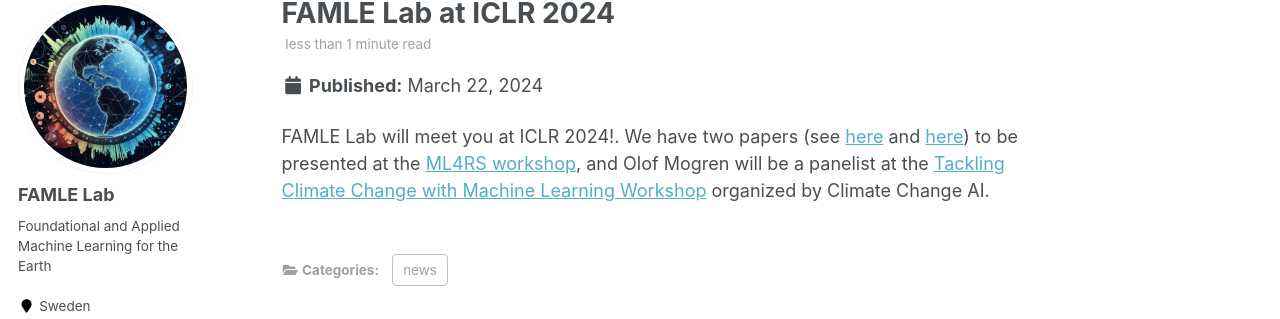
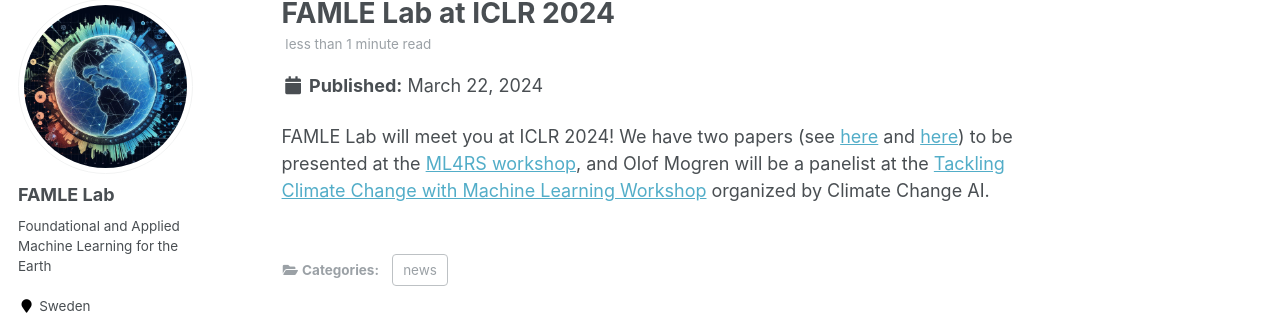
Before and after one commit to ridr-se/ridr-se.github.io, a Jekyll site: the page built from news/_posts/2024-03-22-iclr.md, in a window 1280 px wide and 900 px high. Shown: the part 119-438 px from the top of the window. Built offline with Jekyll 4.4.1, drawn with Linux system fonts in a browser that asks for light colours.

Commit message:
climes news

```diff
--- a/news/_posts/2024-03-22-iclr.md
+++ b/news/_posts/2024-03-22-iclr.md
@@ -9,4 +9,4 @@ people:
 - Edvin Listo Zec
 ...
 
-FAMLE Lab will meet you at ICLR 2024!. We have two papers (see [here](https://arxiv.org/abs/2403.04385) and [here](https://arxiv.org/abs/2311.14024)) to be presented at the [ML4RS workshop](https://ml-for-rs.github.io/iclr2024/), and Olof Mogren will be a panelist at the [Tackling Climate Change with Machine Learning Workshop](https://www.climatechange.ai/events/iclr2024) organized by Climate Change AI.
+FAMLE Lab will meet you at ICLR 2024! We have two papers (see [here](https://arxiv.org/abs/2403.04385) and [here](https://arxiv.org/abs/2311.14024)) to be presented at the [ML4RS workshop](https://ml-for-rs.github.io/iclr2024/), and Olof Mogren will be a panelist at the [Tackling Climate Change with Machine Learning Workshop](https://www.climatechange.ai/events/iclr2024) organized by Climate Change AI.
```
